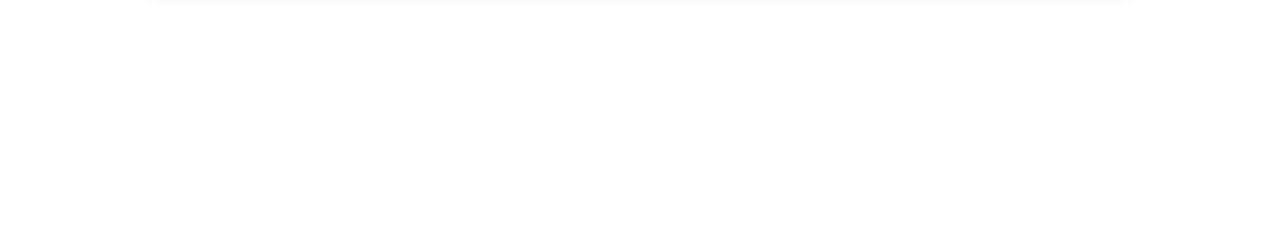
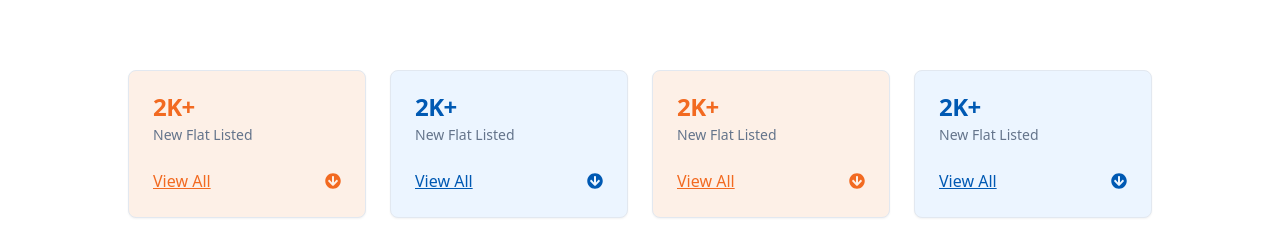
Before and after one commit to imtiazimran/heritage-frontend, a React (Vite) app: page /buy in a window 1280 px wide. Shown: the part 574-800 px from the top of the page. Built offline with nearby package versions, Linux system fonts and the light colour scheme; no server answers.

Commit message:
updated  header

```diff
--- a/src/pages/buyerScreen/FlatSummery.tsx
+++ b/src/pages/buyerScreen/FlatSummery.tsx
@@ -11,7 +11,7 @@
 
 const FlatSummery = () => {
   return (
-    <Container className="my-10 py-10">
+    <Container className="my-10 py-10 md:py-0">
       <div className="grid grid-cols-1 gap-6 md:grid-cols-4">
         <Card className="bg-[#FDF0E7]">
           <CardHeader>
--- a/src/pages/buyerScreen/Header.tsx
+++ b/src/pages/buyerScreen/Header.tsx
@@ -57,7 +57,7 @@
   };
 
   return (
-    <div className="h-screen my-10">
+    <div className="h-screen md:h-[67vh] my-10 md:my-0">
       <div
         className="relative w-full h-[309px] bg-cover bg-center"
         style={{
```
